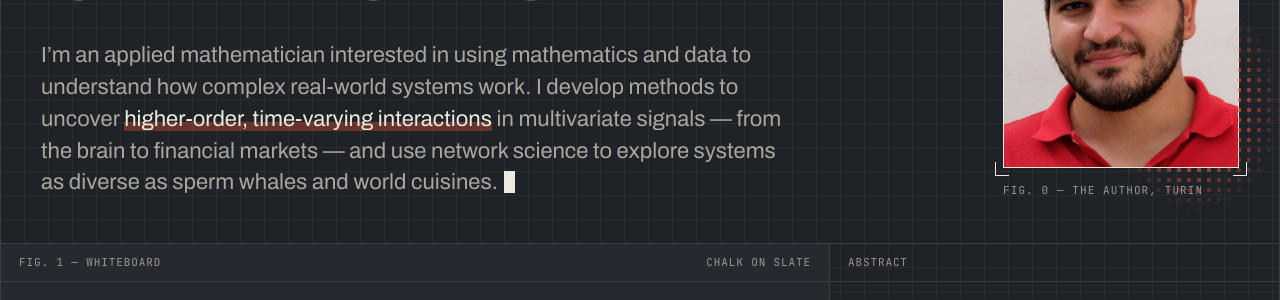
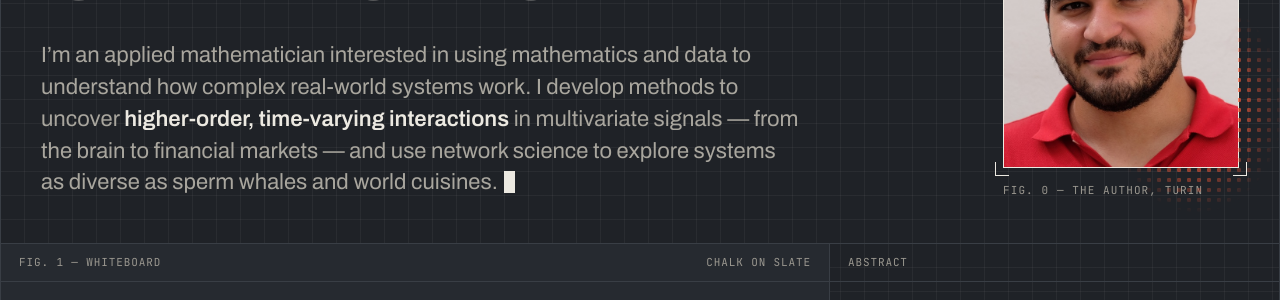
Before and after one commit to andresantoro/andresantoro.github.io, a Jekyll site: the page built from _pages/about.md, in a window 1280 px wide. Shown: the part 333-633 px from the top of the page. Built offline with Jekyll 4.4.1, drawn with Linux system fonts in a browser that asks for light colours.

Commit message:
Hero phrase and name highlight: brighter semi-bold text instead of a red band; preview card to match
Co-Authored-By: Claude Opus 5.5 <noreply@anthropic.com>

```diff
--- a/assets/css/notebook.scss
+++ b/assets/css/notebook.scss
@@ -66,7 +66,7 @@ body.nb {
 .nb-hand { font-family: var(--hand); text-transform: none; letter-spacing: 0; font-size: 16px; color: var(--muted); }
 .nb-link { box-shadow: inset 0 -1px 0 currentColor; }
 .nb-nowrap { white-space: nowrap; }
-.nb-me { color: var(--chalk); font-weight: 700; box-shadow: inset 0 -0.42em 0 rgba(255, 90, 54, 0.32); }
+.nb-me { color: var(--chalk); font-weight: 700; }
 .nb-display {
   margin: 0;
   font-weight: 800;
@@ -238,7 +238,7 @@ body.nb {
 .nb-hero__main { flex: 1 1 620px; min-width: 0; container-type: inline-size; }
 .nb-hero .nb-display { font-size: clamp(32px, 8vw, 124px); font-size: min(124px, 11.4cqi); line-height: 0.86; overflow-wrap: normal; }
 .nb-hero__lede { margin: 30px 0 0; max-width: 760px; font-size: clamp(18px, 1.8vw, 22px); line-height: 1.45; color: var(--muted); }
-.nb-hero__lede mark { background: none; color: var(--chalk); box-shadow: inset 0 -0.42em 0 rgba(255, 90, 54, 0.32); }
+.nb-hero__lede mark { background: none; color: var(--chalk); font-weight: 600; }
 .nb-cursor { display: inline-block; width: 0.5em; height: 1em; margin-left: 6px; vertical-align: -0.15em; background: var(--chalk); animation: nb-blink 1.1s steps(1) infinite; }
 .nb-portrait { flex: 0 0 236px; margin: 0; }
 .nb-portrait__frame { position: relative; border: 1px solid var(--chalk); background: #e9e6dc; }
```
Also changed, not shown: images/og-card.jpg.
